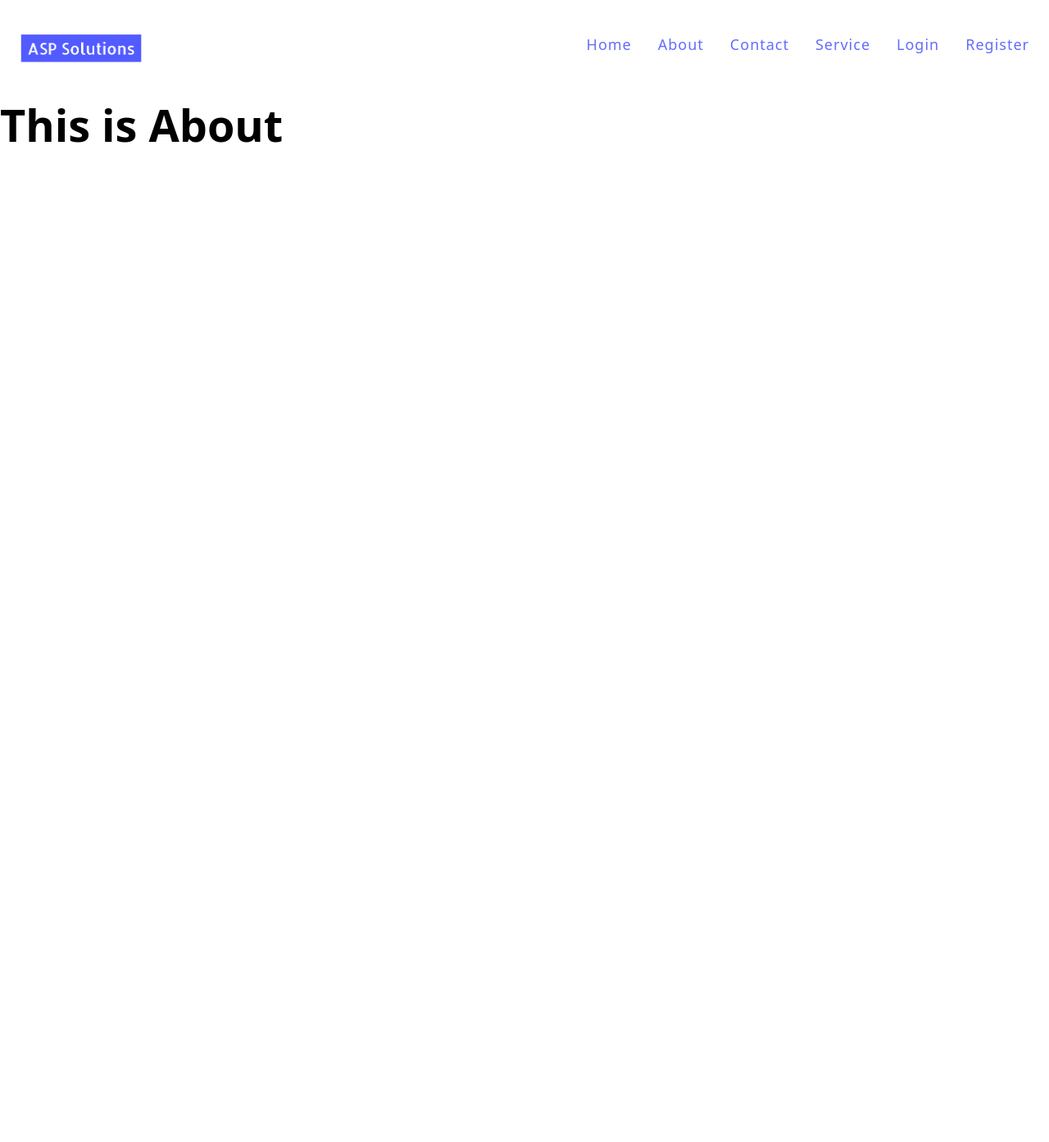
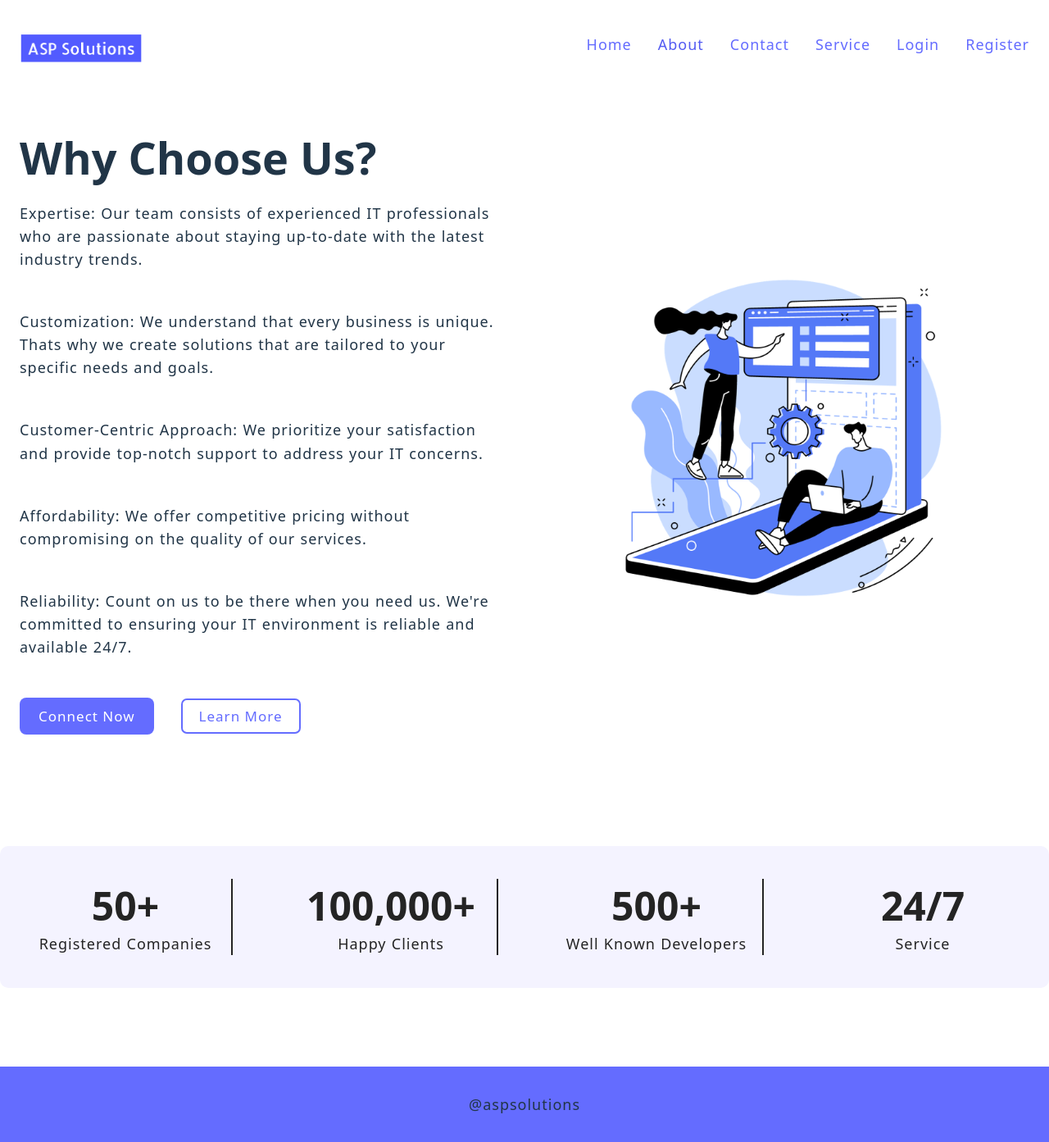
Before and after one commit to Anusha-P18/mern_development, a React app in the folder client/: page /about in a window 1280 px wide. Shown: the whole page at 82% size. Before the commit the page ends 800 px from the top, so only its background shows below. Built offline with nearby package versions, Linux system fonts and the light colour scheme; the HTML template or start-up script is replaced by a standard one.

Commit message:
Added PageNotFound, Footer and About page UI with styling

```diff
--- a/client/src/App.jsx
+++ b/client/src/App.jsx
@@ -6,6 +6,8 @@
 import { Signin } from "./pages/Signin";
 import { Register } from "./pages/Register";
 import { Navbar } from "./components/Navbar";
+import { PageNotFound } from "./components/PageNotFound";
+import { Footer } from "./components/Footer";
 
 const App = () => {
   return (
@@ -19,7 +21,9 @@
           <Route path="/service" element={<Service />} />
           <Route path="/register" element={<Register />} />
           <Route path="/login" element={<Signin />} />
+          <Route path="*" element={<PageNotFound />} />
         </Routes>
+        <Footer />
       </BrowserRouter>
     </>
   )
--- /dev/null
+++ b/client/src/components/Footer.jsx
@@ -0,0 +1,7 @@
+export const Footer = () => {
+    return(
+        <footer>
+            <p>@aspsolutions</p>
+        </footer>
+    )
+}
--- /dev/null
+++ b/client/src/components/PageNotFound.jsx
@@ -0,0 +1,23 @@
+import { NavLink } from "react-router-dom";
+
+export const PageNotFound = () => {
+  return (
+    <>
+      <section id="error-page">
+        <div className="content">
+            <h2 className="header">404</h2>
+            <h4>Sorry! Page not found</h4>
+            <p>
+                Oops! It seems like the page you're trying to access doesn't exist.
+                If you believe there's an issue, feel free to report it, and we'll
+                look into it.
+            </p>
+            <div className="btns">
+                <NavLink to="/">return home</NavLink>
+                <NavLink to="/contact">report problem</NavLink>
+            </div>
+        </div>
+      </section>
+    </>
+  );
+};
--- a/client/src/index.css
+++ b/client/src/index.css
@@ -79,6 +79,7 @@
 
   /*? Module Rules / Reusable */
   button {
+    color: #fff;
     text-transform: capitalize;
     padding: 1rem 2.2rem;
     font-size: 1.7rem;
@@ -100,6 +101,7 @@
   }
 
   .secondary-btn {
+    color: var(--btn-color);
     background-color: transparent;
     box-shadow: inset 0 0 0 0.2rem var(--btn-color);
     margin-left: 3.2rem;
@@ -296,3 +298,245 @@
       }
     }
   }
+
+/*? state rules  */
+
+button:hover {
+  box-shadow: inset 0 0 0 0.2rem var(--bg-color);
+  /* border: 0.2rem solid #fff; */
+}
+
+a:hover,
+a.active {
+  color: #535bf2;
+}
+
+/* pseduo elements  */
+.main-heading {
+  position: relative;
+  text-transform: capitalize;
+
+  &::after {
+    content: "";
+    position: absolute;
+    left: 0;
+    bottom: 0;
+    width: 50%;
+    height: 0.5rem;
+    background-color: var(--btn-color);
+  }
+}
+
+@media (prefers-color-scheme: light) {
+  :root {
+    color: #213547;
+    background-color: #ffffff;
+  } */
+  a:hover
+  a.active {
+    color: #747bff;
+  }
+  /* button {
+    background-color: #f9f9f9;
+  } */
+}
+
+/* PageNotFound page  */
+#error-page {
+  display: flex;
+  align-items: center;
+  justify-content: center;
+}
+#error-page .content {
+  max-width: 70rem;
+  text-align: center;
+}
+.content h2.header {
+  font-size: 18vw;
+  line-height: 1em;
+  animation: animate 10s ease-in-out infinite;
+  background: -webkit-repeating-linear-gradient(
+    -60deg,
+    #71b7e6,
+    var(--btn-color),
+    #b98acc,
+    #ee8176,
+    #b98acc,
+    var(--btn-color),
+    #9b59b6
+  );
+  background-size: 500%;
+  -webkit-background-clip: text;
+  -webkit-text-fill-color: transparent;
+  text-shadow: 1px 1px 2px rgba(255, 255, 255, 0.25);
+  position: relative;
+  -webkit-animation: animate 10s ease-in-out infinite;
+}
+
+@keyframes animate {
+  0% {
+    background-position: 0 0;
+  }
+  25% {
+    background-position: 100% 0;
+  }
+  50% {
+    background-position: 100% 100%;
+  }
+  75% {
+    background-position: 0% 100%;
+  }
+  100% {
+    background-position: 0% 0%;
+  }
+}
+.content h4 {
+  margin-bottom: 20px;
+  text-transform: uppercase;
+  font-size: 2rem;
+}
+
+.content .btns {
+  margin: 25px 0;
+  display: inline-flex;
+  justify-content: center;
+}
+.content .btns a {
+  display: inline-block;
+  margin: 0 10px;
+  text-decoration: none;
+  border: 2px solid var(--btn-color);
+  color: var(--btn-color);
+  font-weight: 500;
+  padding: 10px 25px;
+  border-radius: 25px;
+  text-transform: uppercase;
+  transition: all 0.3s ease;
+}
+.content .btns a:hover {
+  background: var(--btn-color);
+  color: #fff;
+}
+
+.adminNav ul {
+  display: flex;
+  flex-direction: column;
+  gap: 2rem;
+}
+
+.adminContainer {
+  display: grid;
+  padding-top: 0;
+  grid-template-columns: 1fr 3fr;
+}
+
+.adminList {
+  flex-direction: column;
+  list-style-type: none;
+}
+
+.adminList li {
+  display: grid;
+  grid-template-columns: 1fr 2fr 1fr 1fr;
+}
+
+/** -----------------------
+** services section css
+** -------------------------  */
+
+.section-services {
+  & .container:first-child {
+    padding: 0;
+  }
+  & .grid-three-cols {
+    grid-template-columns: repeat(3, 1fr);
+    gap: 3.2rem;
+  }
+
+  & .card {
+    display: flex;
+    flex-direction: column;
+    gap: 3.2rem;
+    border: 0.2rem solid var(--helper-color);
+
+    & .card-img {
+      text-align: center;
+      & img {
+        width: 70%;
+        height: auto;
+        filter: drop-shadow(0 0 2rem 2rem #fff);
+        -webkit-filter: drop-shadow(0 0 2rem 2rem #fff);
+      }
+    }
+
+    & .card-details {
+      padding: 2.4rem;
+
+      & .grid p {
+        font-size: 1.4rem;
+      }
+
+      & h2 {
+        font-size: 3.2rem;
+        margin: 1.2rem 0 2.4rem 0;
+      }
+    }
+  }
+}
+
+/** -----------------------
+** media query section css
+** -------------------------  */
+
+@media (width <= 998px) {
+  .grid-two-cols {
+    grid-template-columns: 1fr;
+  }
+
+  .section-services {
+    & .grid-three-cols {
+      grid-template-columns: repeat(auto-fill, minmax(30rem, 1fr));
+    }
+  }
+
+  .section-registration {
+    & .container {
+      & .reg-img img {
+        width: 60%;
+        height: auto;
+      }
+    }
+  }
+}
+
+@media (width <= 798px) {
+  html {
+    font-size: 56.25%;
+  }
+
+  .section-registration {
+    & .container {
+      & .reg-img img {
+        width: 50%;
+        height: auto;
+      }
+    }
+
+    & .registration-form {
+      & input {
+        width: 100%;
+        padding: 0.6rem 0.6rem;
+      }
+    }
+  }
+}
+
+/** -----------------------
+** Footer section css
+** -------------------------  */
+footer {
+  padding: 3.2rem;
+  text-align: center;
+  background-color: var(--btn-color);
+  margin-top: auto;
+}
--- a/client/src/pages/About.jsx
+++ b/client/src/pages/About.jsx
@@ -1,3 +1,59 @@
+import { NavLink } from "react-router-dom";
+import { Analytics } from "../components/Analytics";
+
 export const About = () => {
-    return <h1>This is About</h1>
-}
+  return (
+    <>
+      <main>
+        <section className="section-hero">
+          <div className="container grid grid-two-cols">
+            <div className="hero-content">
+              {/* <p>We care to cure your Health</p> */}
+
+              <h1>Why Choose Us? </h1>
+              <p>
+                Expertise: Our team consists of experienced IT professionals who
+                are passionate about staying up-to-date with the latest industry
+                trends.
+              </p>
+              <p>
+                Customization: We understand that every business is unique.
+                Thats why we create solutions that are tailored to your specific
+                needs and goals.
+              </p>
+              <p>
+                Customer-Centric Approach: We prioritize your satisfaction and
+                provide top-notch support to address your IT concerns.
+              </p>
+              <p>
+                Affordability: We offer competitive pricing without compromising
+                on the quality of our services.
+              </p>
+              <p>
+                Reliability: Count on us to be there when you need us. We're
+                committed to ensuring your IT environment is reliable and
+                available 24/7.
+              </p>
+              <div className="btn btn-group">
+                <NavLink to="/contact">
+                  <button className="btn"> Connect Now</button>
+                </NavLink>
+                <button className="btn secondary-btn">learn more</button>
+              </div>
+            </div>
+            <div className="hero-image">
+              <img
+                src="/images/about.png"
+                alt="coding buddies "
+                width="400"
+                height="500"
+              />
+            </div>
+          </div>
+        </section>
+      </main>
+
+      <Analytics />
+    </>
+  );
+};
```
